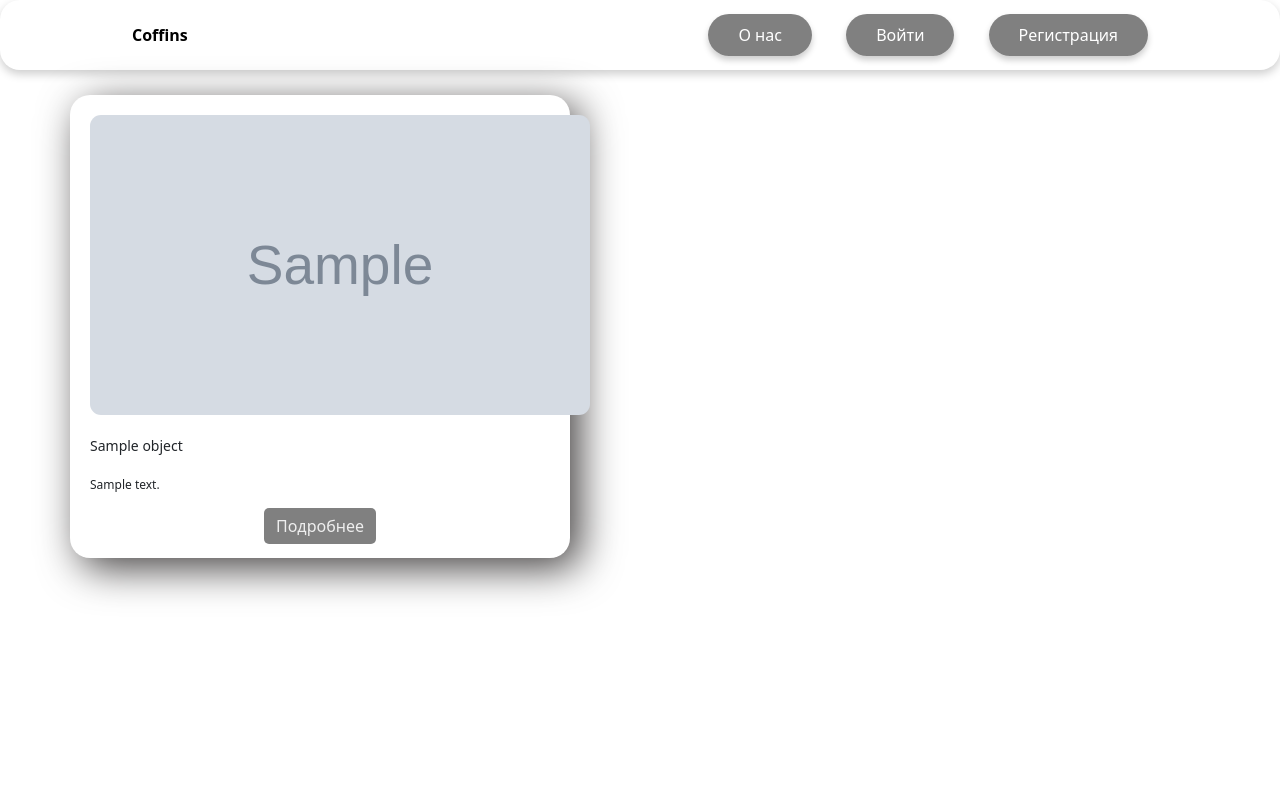
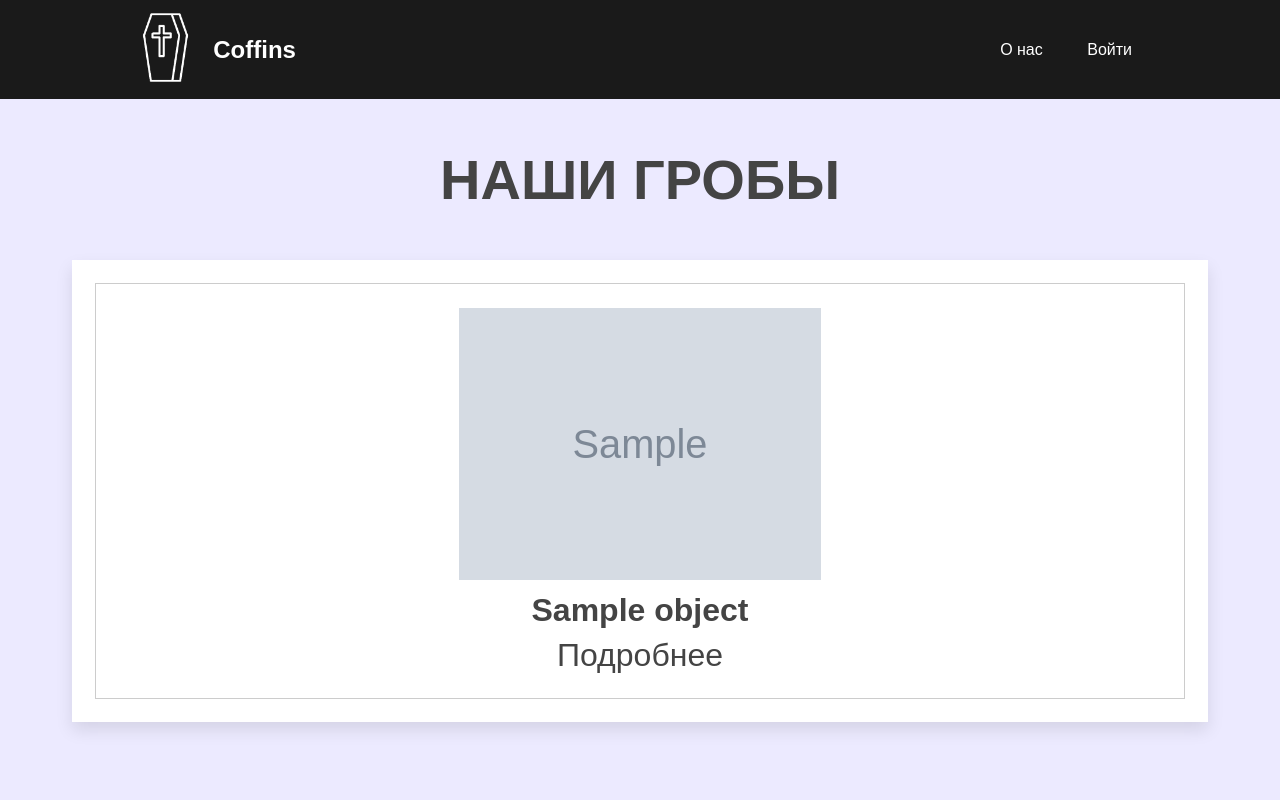
Before and after one commit to unlimmitted/Coffin_Web_Shop, a Django app: template templates/index.html in a window 1280 px wide. Run offline with Django 3.2, Linux system fonts and the light colour scheme; the template is opened without the code that fills it: most values are stand-ins (such as "Sample title", 1, 10 or a date in 2020); grey boxes marked "Sample" are stand-in pictures; some libraries are stand-ins or nearby versions.

Commit message:
Corrective commit

```diff
--- a/templates/about.html
+++ b/templates/about.html
@@ -4,7 +4,7 @@
 
     <h1>Наши спонсоры</h1>
     <p>Магазин неебатся классного барахла, Еще какая-то хуйня, Ебать копать классное такси</p>
-    <img src="{% static 'gif/IMG_3179.gif' %}" alt="this slowpoke moves"  width="250" />
+    <img src="{% static 'gif/gif.gif' %}" alt="this slowpoke moves"  width="250" />
 
     <form action="{% url 'create-review' %}" method="post">
     <h1>Отзывы:</h1>
--- a/templates/base.html
+++ b/templates/base.html
@@ -1,47 +1,67 @@
 {% load static %}
 <!DOCTYPE html>
 <html lang="ru">
-
-{% block title %}
 <head>
+    <meta charset="UTF-8">
+    <meta name="viewport"
+          content="width=device-width, user-scalable=no, initial-scale=1.0, maximum-scale=1.0, minimum-scale=1.0">
+    <meta http-equiv="X-UA-Compatible" content="ie=edge">
+    <link rel="icon" href="{% static 'favicon/favicon.png' %}">
     <title>Ритуальные услуги ККМТ</title>
-    <link rel="shortcut icon" type="image" href="{% static 'favicon/favicon.png' %}"/>
-    <meta name="viewport" content="width=device-width, initial-scale=1.0">
+    <!-- font -->
+    <link rel="stylesheet" href="https://cdnjs.cloudflare.com/ajax/libs/font-awesome/6.2.1/css/all.min.css">
     <link rel="stylesheet" href="{% static 'stylesheet/style.css' %}">
-    <link rel="stylesheet" href="libs/bootstrap-reboot.min.css">
-    <link rel="stylesheet" href="libs/bootstrap-grid.min.css">
-    <link rel="preconnect" href="https://fonts.gstatic.com">
-    <link rel="stylesheet" href="https://fonts.googleapis.com/css2?family=Noto+Sans:ital,wght@0,400;0,700;1,400&display=swap">
 </head>
-<style>
-.about:hover {
-        transform: scale(1.04) ;
-    }
-</style>
 <body>
-<nav class="navbar">
-    <div class="container">
-        <img src="{% static 'favicon/favicon.png' %}" class="favicon" width="50" height="50">
-        <a href="{% url 'home' %}" class="navbar-logo">Coffins</a>
-        <div class="navbar-about">
-                <a href="{% url 'about' %}" class="about">О нас</a>
-            {% if request.user.is_authenticated %}
-                <a class="reglog">{{ user.username }}</a>
-                <a href="{% url 'logout' %}" class="edge-button">Выйти</a>
-            {% else %}
-                <a href="{% url 'login' %}" class="reglog">Войти</a>
-                <a href="{% url 'register' %}" class="edge-button">Регистрация</a>
-            {% endif %}
-        </div>
-    </div>
-</nav>
-</body>
-{% endblock %}
+<div class="hero">
+    <nav>
+        <a href="{% url 'home' %}" class="logo"><img src="{% static 'icons/icon.png' %}" class="" width="75" height="75"></a>
+        <a href="{% url 'home' %}" class="name-brand"><h1>Coffins</h1></a>
+        {% if request.user.is_authenticated %}
+            <ul>
+            <li><a href="{% url 'about' %}">О нас</a></li>
+            </ul>
+            <img src="{% static 'icons/default_userphoto.jpg' %}" class="user-pic" onclick="toggleMenu()">
+            <div class="sub-menu-wrap" id="subMenu">
+                <div class="sub-menu">
+                    <div class="user-info">
+                        <img src="{% static 'icons/default_userphoto.jpg' %}" >
+                        <h2>{{ user.username }}</h2>
+                    </div>
+                    <hr>
+                    <a href="#" class="sub-menu-link">
+                        <img src="{% static 'icons/default_userphoto.jpg' %}">
+                        <p>Профиль</p>
+                        <span>></span>
+                    </a>
+                    <a href="#" class="sub-menu-link">
+                        <img src="{% static 'icons/setting.png' %}">
+                        <p>Настройки</p>
+                        <span>></span>
+                    </a>
+                    <a href="{% url 'logout' %}" class="sub-menu-link">
+                        <img src="{% static 'icons/logout.png' %}">
+                        <p>Выйти</p>
+                        <span>></span>
+                    </a>
+                </div>
+            </div>
+        {% else %}
+            <ul>
+                <li><a href="{% url 'about' %}">О нас</a></li>
+                <li><a href="{% url 'login' %}">Войти</a></li>
+            </ul>
+        {% endif %}
+    </nav>
+<div class="container">
 
 {% block content %}
 
 
 {% endblock %}
 
-
+</div>
+</div>
+<script type="text/javascript" src={% static "stylesheet/script.js" %}></script>
+</body>
 </html>
--- a/templates/index.html
+++ b/templates/index.html
@@ -1,21 +1,17 @@
 {% extends 'base.html' %}
 {% load static %}
 {% block content %}
+    <h3 class="tittle"> НАШИ ГРОБЫ </h3>
+    <div class="products-container" >
     {% for i in objects %}
-        <title>{{ title }}</title>
-        <div class='osn'>
-            <div class='card'>
-                {% if i.photo %}
-                <img class='card-img' src='{{ i.photo.url }}' width="500" height="300">
+        <div class="products-container" >
+            <div class="product">
+                {% if i.photo %}<img src="{{ i.photo.url }}" class="">
                 {% endif %}
-                    <div class='card-title'>{{ i.title }}</div>
-                    <div class='card-sub'>
-                        {{ i.content }}
-                    </div>
-                <div class='btn-keeper'>
-                    <a class='btn' href="{% url 'details' i.slug %}">Подробнее</a>
-                </div>
+                <h3>{{ i.title }}</h3>
+                <div class="info"><a href="{% url 'details' i.slug %}">Подробнее</a></div>
             </div>
+        </div>
+    {% endfor %}
     </div>
-    {% endfor %}
 {% endblock %}
--- a/templates/login.html
+++ b/templates/login.html
@@ -10,6 +10,7 @@
         {{ form.as_p }}
         {{ f.errors }}
         <button type="submit">Войти</button>
+        <a href="{% url 'register' %}">Регистрация</a>
     </form>
 
 {% endblock %}
--- a/templates/register.html
+++ b/templates/register.html
@@ -7,15 +7,17 @@
     <form method="post">
         {% csrf_token %}
         <div>
+            {{ form.non_field_errors }}
             <p>Почта</p>
             {{ form.email }}
             <p>Логин</p>
             {{ form.username }}
-            <p>Парль</p>
+            <p>Пароль</p>
             {{ form.password1 }}
             <p>Повтор пароля</p>
             {{ form.password2 }}
         </div>
+        {{ f.errors }}
         <button type="submit">Регистрация</button>
     </form>
 
--- /dev/null
+++ b/webapp/static/stylesheet/script.js
@@ -0,0 +1,5 @@
+let subMenu = document.getElementById("subMenu");
+
+function toggleMenu(){
+    subMenu.classList.toggle("open-menu");
+}
--- a/webapp/static/stylesheet/style.css
+++ b/webapp/static/stylesheet/style.css
@@ -1,138 +1,200 @@
-body {
-	    position: relative;
-	    font-family: 'Noto Sans', sans-serif;
-	    font-size: 16px;
-	    line-height: 1.4;
-	    color: #000;
-	    min-width: 320px;
-	    overflow-x: hidden;
-	    height: auto;
-}
-.navbar {
-    width: 100%;
-    height: 70px;
-    box-shadow: 0 4px 10px rgba(0, 0, 0, .2);
-    border-radius: 20px;
-}
-.container {
-    min-width: auto;
-}
-.navbar .container {
-    height: inherit;
-    display: flex;
-    justify-content: space-between;
-    align-items: center;
-}
-   navbar-about{
-       display: flex;
-       flex-flow: row nowrap;
-       padding-right: 100px;
-   }
-/* Кнопки */
-.reglog {
-    margin-left: 30px;
-    padding: 10px 30px;
-    background-color:grey;
-    border-radius: 50px;
-    color: white;
-    text-decoration: none;
-    transition: all .1s ease-out;
-    box-shadow: 0 4px 6px rgba(0, 0, 0, 0.2);
-    transform: scale(1);
-}
-.reglog:hover {
-    transform: scale(1.04) ;
-}
-.about {
-    margin-left: 20px;
-    padding: 10px 30px;
-    background-color:grey;
-    border-radius: 50px;
-    color: white;
-    text-decoration: none;
-    transition: all .1s ease-out;
-    box-shadow: 0 4px 6px rgba(0, 0, 0, 0.2);
-}
-.about:hover {
-    transform: scale(1.04) ;
+* {
+    margin: 0;
+    padding: 0;
+    font-family: 'Poppins', sans-serif;
+    box-sizing: border-box;
 }
 
-.edge-button {
-    margin-left: 30px;
-    margin-right: 50px;
-    padding: 10px 30px;
-    background-color:grey;
-    border-radius: 50px;
+.hero {
+    width: 100%;
+    min-height: 100vh;
+    background-color: #eceaff;
+    color: #525252;
+}
+.name-brand {
+    font-weight: 700;
+    font-style: unset;
+    text-decoration: none;
     color: white;
-    text-decoration: none;
-    transition: all .1s ease-out;
-    box-shadow: 0 4px 6px rgba(0, 0, 0, 0.2);
+    margin-right: auto;
+    padding-left: 1%;
 }
 
-.edge-button:hover {
-    transform: scale(1);
+.name-brand:hover{
+    color:grey;
+    transition: all .09s ease-in-out;
+
 }
-/*--------------------------------- */
-.navbar-logo {
-    font-weight: 700;
-    font-style: 100px;
+/* НАЧАЛО ШАПКИ */
+nav {
+    background: #1a1a1a;
+    width: 100%;
+    padding: 10px 10%;
+    display: flex;
+    align-items: center;
+    justify-content: space-between;
+    position: relative;
+}
+
+.user-pic {
+    width: 40px;
+    border-radius: 50px;
+    cursor: pointer;
+    margin-left: 30px;
+}
+
+/* нав) */
+nav ul {
+    width: 100%;
+    text-align: right;
+}
+
+nav ul li {
+    display: inline-block;
+    list-style: none;
+    margin: 10px 20px
+}
+
+nav ul li a {
+    color: #fff;
     text-decoration: none;
-    color: black;
-    margin-right: auto;
 }
-.navbar-logo:hover{
+
+nav ul li a:hover {
     color:grey;
     transition: all .09s ease-in-out;
 }
-.favicon {
-    padding-left: 50px;
+/* конец */
+
+.sub-menu-wrap {
+    position: absolute;
+    top: 100%;
+    right: 1%;
+    width: 320px;
+    max-height: 0px;
+    overflow: hidden;
+    transition: max-height 0.5s;
+
 }
-.blog-footer {
-    padding: 2mm 0;color: #727272;text-align: center;background-color: #f9f9f9;border-top: 0.05rem solid #e5e5e5;
+.sub-menu-wrap.open-menu {
+    max-height: 400px;
 }
 
-footer {
-    display: block;
+.sub-menu {
+    background: white;
+    padding: 20px;
+    margin: 10px;
 }
 
-.card {
-    background-color: #fff;
-    width: 500px;
-    border-radius: 20px;
-    padding-left: 20px;
-    padding: 20px;
-    box-shadow: 10px 10px 40px #434040;
+.user-info {
+    display: flex;
+    align-items: center;
 }
-.card-img {
-    border-radius: 11px;
-}
-.card-title {
-    margin-top: 20px;
-    font-size: 14px;
+
+.user-info h3 {
     font-weight: 500;
 }
-.card-sub {
-    font-size: 12px;
-    font-weight: 300;
-    margin-top: 20px;
+
+.user-info img {
+    width: 60px;
+    border-radius: 50%;
+    margin-right: 15px;
 }
-.btn-keeper {
-    margin-top: 20px;
+
+.sub-menu hr {
+    border: 0;
+    height: 1px;
+    width: 100%;
+    background: #ccc;
+    margin: 15px 0 10px;
+}
+
+.sub-menu-link {
+    display: flex;
+    align-items: center;
+    text-decoration: none;
+    color: #525252;
+    margin: 12px 0;
+}
+
+.sub-menu-link p {
+    width: 100%;
+}
+
+.sub-menu-link img {
+    width: 40px;
+    background: #e5e5e5;
+    border-radius: 50%;
+    padding: 8px;
+    margin-right: 15px;
+}
+
+.sub-menu-link span {
+    font-size: 22px;
+    transition: transform 0.5s;
+}
+
+.sub-menu-link:hover span {
+    transform: translateX(5px);
+}
+.sub-menu-link:hover p {
+    font-weight: 600;
+}
+/*               КОНЕЦ ШАПКИ              */
+
+/*             Товарная Карта            */
+.container {
+    max-width: 1200px;
+    margin: 0 auto;
+    padding: 3rem 2rem;
+}
+.container .tittle {
+    font-size: 3.5rem;
+    color: #444;
+    margin-bottom: 3rem;
+    text-transform: uppercase;
     text-align: center;
 }
-.btn {
-    background-color: grey;
-    padding: 7px 12px;
+.container .products-container {
+    display: grid;
+    grid-template-columns: repeat(auto-fit, minmax(30rem, 1fr));
+    gap: 2rem;
+}
+.container .products-container .product {
+    text-align: center;
+    padding: 3rem 3rem;
+    background: #fff;
+    box-shadow: 0 .5rem 1rem rgba(0, 0, 0, .1);
+    outline: .1rem solid #ccc;
+    outline-offset: -1.5rem;
+    cursor: pointer;
+}
+.container .products-container .product:hover {
+    outline: .2rem solid #222;
+    outline-offset: 0;
+}
+
+.container .products-container .product img {
+    height: 17rem;
+}
+
+.container .products-container .product:hover img {
+    transform: scale(.9);
+}
+
+.container .products-container .product h3 {
+    padding: .5rem 0;
+    font-size: 2rem;
+    color: #444;
+}
+
+.container .products-container .product .info a {
+    font-size: 2rem;
+    color: #444;
     text-decoration: none;
-    color: #eee;
-    border-radius: 5px;
-    transition: background-color 0.5s linear;
 }
-.btn:hover {
-    /*background-color: ;*/
+
+.container .products-container .product:hover a {
+    color: #cccbcb;
 }
-.osn {
-    padding-top: 25px;
-    padding-left: 70px;
-    float: left;
-}
+/*               КОНЕЦ Карты              */
```
Also changed, not shown: webapp/static/gif/gif.gif (added), webapp/static/icons/default_userphoto.jpg (added), webapp/static/icons/icon.png (added), webapp/static/icons/logout.png (added), webapp/static/icons/profile.png (added), webapp/static/icons/setting.png (added).
